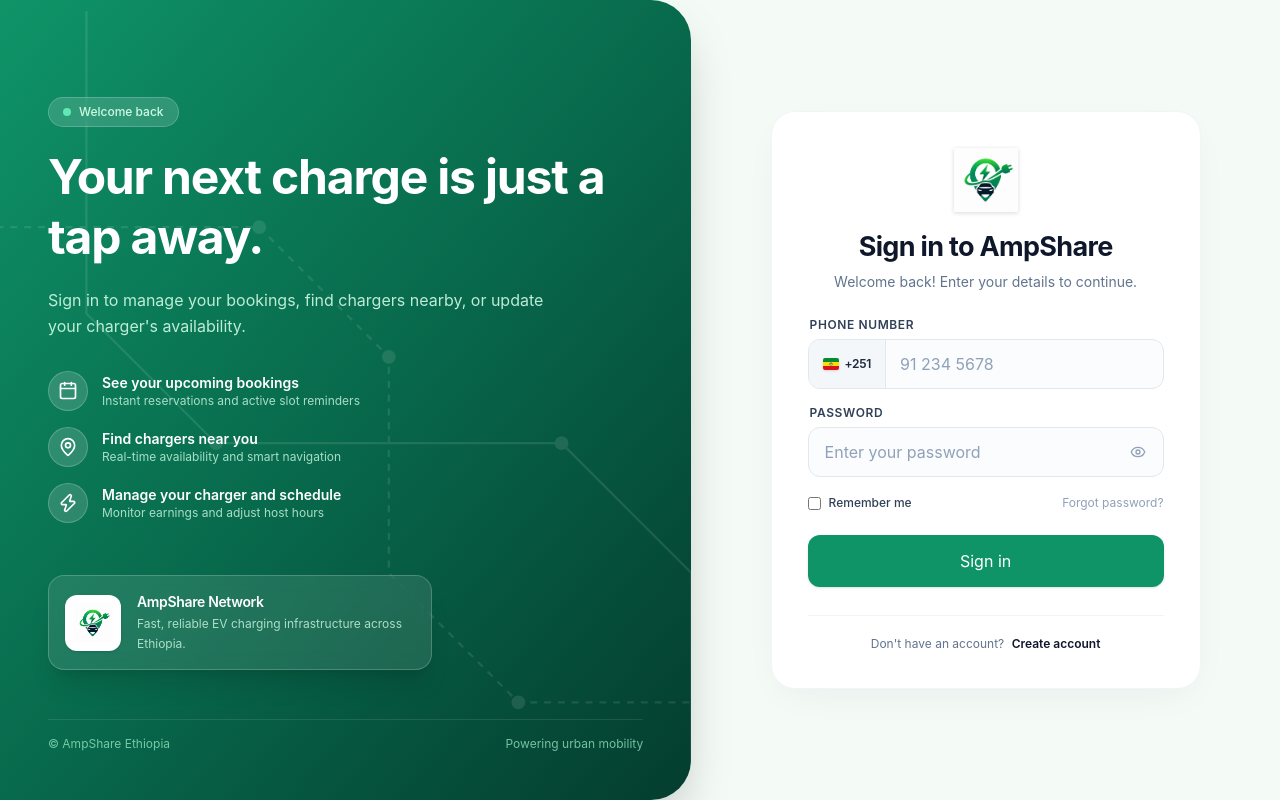
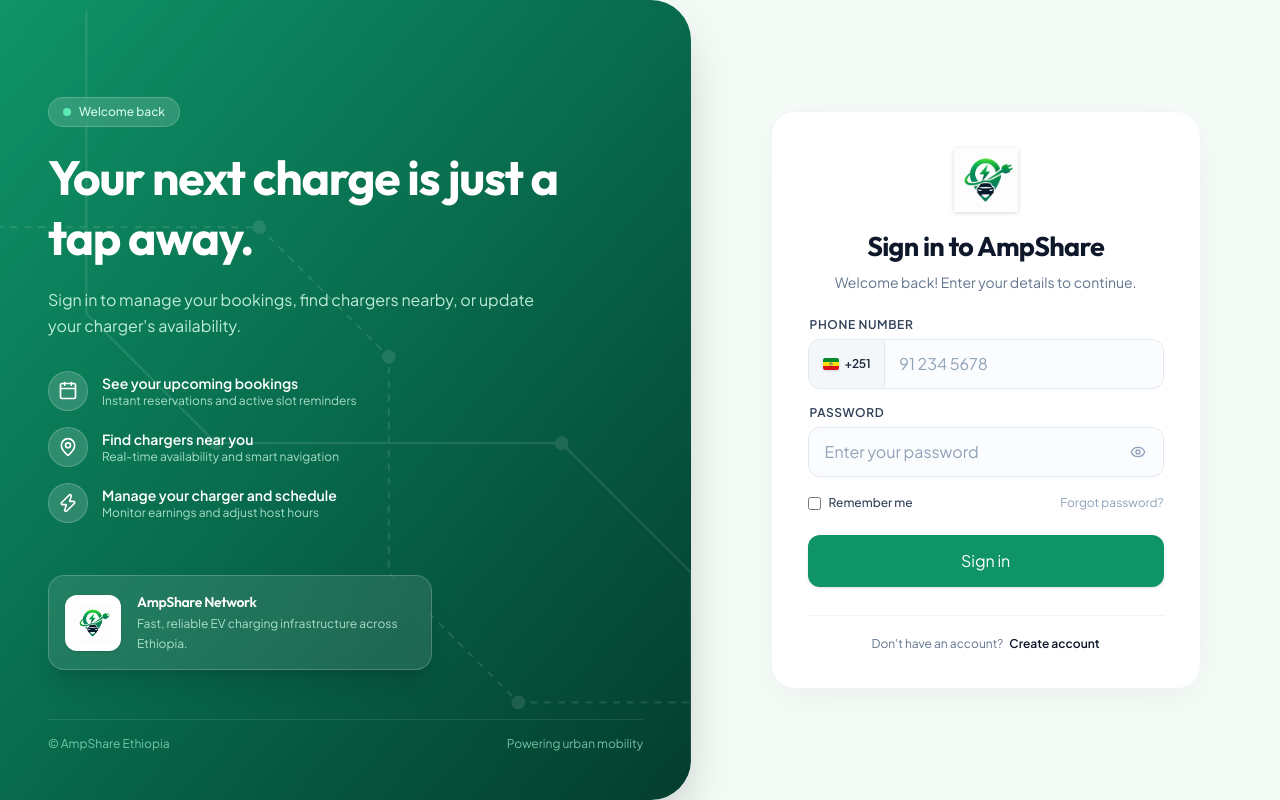
Before and after one commit to m3sudx/AmpShare, a React (Vite) app in the folder client/: page /login in a window 1280 px wide. Built offline with nearby package versions, Linux system fonts and the light colour scheme; no server answers.

Commit message:
chore(auth): add font assets, error helper, and type aliases

```diff
--- a/client/index.html
+++ b/client/index.html
@@ -4,7 +4,13 @@
     <meta charset="UTF-8" />
     <link rel="icon" type="image/svg+xml" href="/favicon.svg" />
     <meta name="viewport" content="width=device-width, initial-scale=1.0" />
-    <title>client</title>
+    <title>AmpShare — EV Charging Network</title>
+    <link rel="preconnect" href="https://fonts.googleapis.com" />
+    <link rel="preconnect" href="https://fonts.gstatic.com" crossorigin />
+    <link
+      href="https://fonts.googleapis.com/css2?family=Inter:wght@400;500;600;700&family=Outfit:wght@500;600;700;800&family=Plus+Jakarta+Sans:wght@400;500;600;700&display=swap"
+      rel="stylesheet"
+    />
   </head>
   <body>
     <div id="root"></div>
--- a/client/src/index.css
+++ b/client/src/index.css
@@ -1,13 +1,17 @@
 @import "tailwindcss";
 
 :root {
-  font-family: Inter, ui-sans-serif, system-ui, sans-serif;
-  color: #172b4d;
-  background: #f8faf9;
+  font-family: 'Plus Jakarta Sans', Inter, ui-sans-serif, system-ui, sans-serif;
+  color: #0f172a;
+  background: #f4fbf7;
   font-synthesis: none;
   text-rendering: optimizeLegibility;
   -webkit-font-smoothing: antialiased;
   -moz-osx-font-smoothing: grayscale;
+}
+
+h1, h2, h3, h4, h5, h6 {
+  font-family: Outfit, 'Plus Jakarta Sans', Inter, sans-serif;
 }
 
 * {
--- a/client/src/services/api.ts
+++ b/client/src/services/api.ts
@@ -24,7 +24,7 @@ api.interceptors.request.use(
     }
     return config;
   },
-  (error) => Promise.reject(error),
+  (error) => Promise.reject(error)
 );
 
 // Clear session if 401 Unauthorized is returned
@@ -39,5 +39,18 @@ api.interceptors.response.use(
       }
     }
     return Promise.reject(error);
-  },
+  }
 );
+
+/**
+ * Standardize error message extraction from API responses
+ */
+export function getApiErrorMessage(error: unknown): string {
+  if (axios.isAxiosError(error)) {
+    return error.response?.data?.message || error.message || "Unexpected server error";
+  }
+  if (error instanceof Error) {
+    return error.message;
+  }
+  return "An unexpected error occurred";
+}
--- a/client/src/types/auth.ts
+++ b/client/src/types/auth.ts
@@ -14,6 +14,8 @@ export interface AuthResponseData {
   accessToken: string;
 }
 
+export type AuthResponse = AuthResponseData;
+
 export interface MeResponseData {
   user: User;
 }
@@ -28,7 +30,10 @@ export interface ApiErrorResponse {
   success: false;
   message: string;
   errors?: Record<string, string[]>;
+  details?: unknown;
 }
+
+export type ApiError = ApiErrorResponse;
 
 export interface LoginPayload {
   phoneNumber: string;
```
Also changed, not shown: 1 other file (tests, documents, lock files or other folders).
